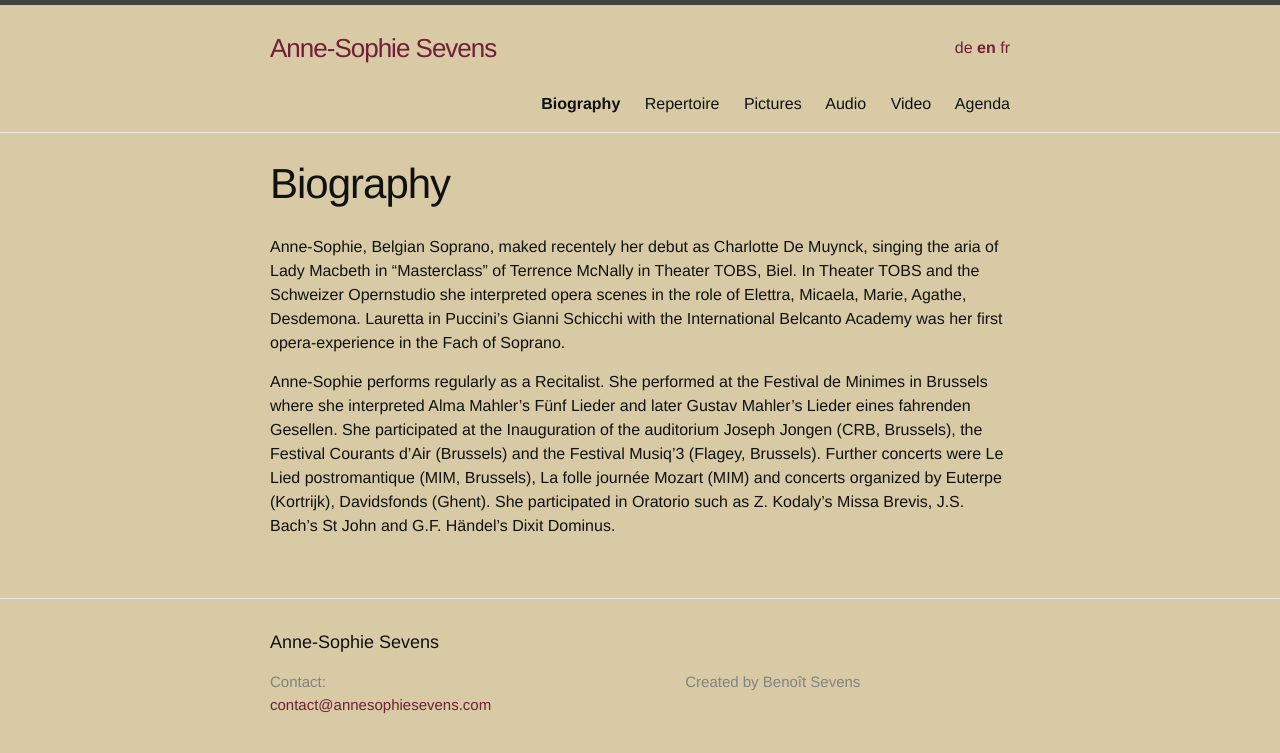
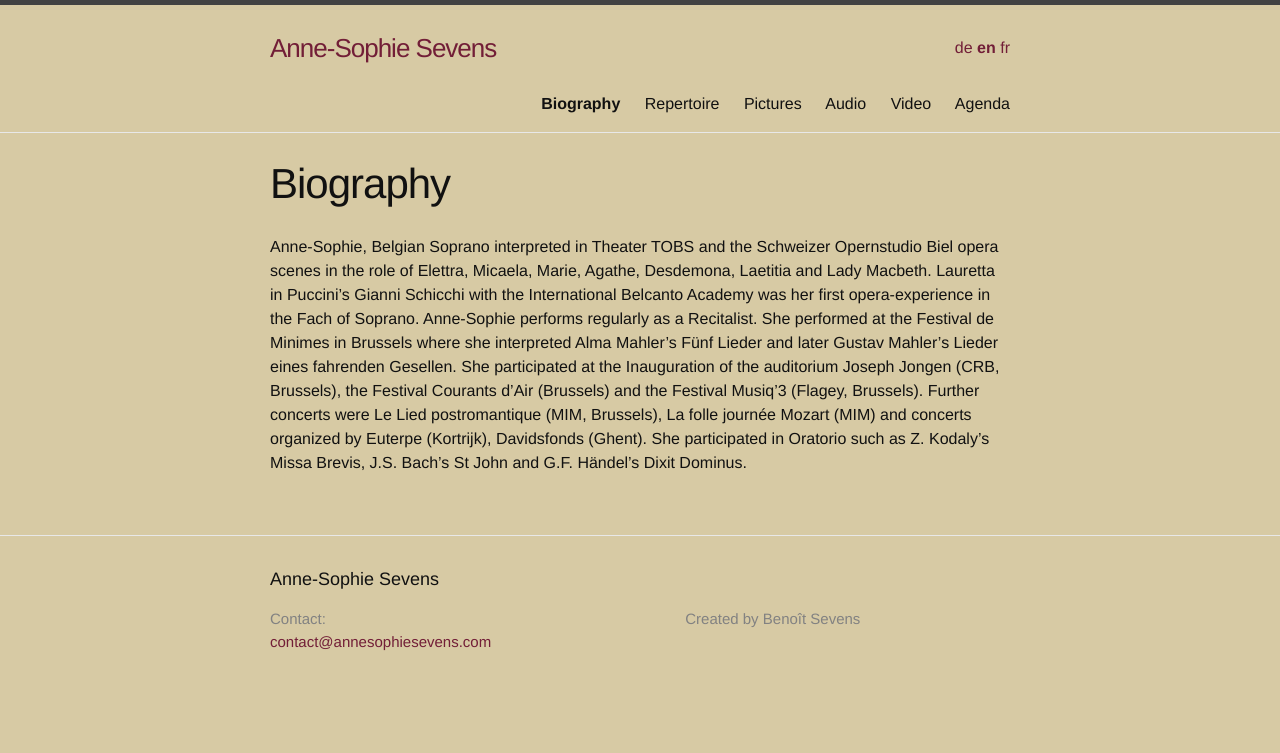
Before and after one commit to annesophie-sevens/annesophie-sevens.github.io, a Jekyll site: the page built from biography-en.md, in a window 1280 px wide. Shown: the top 753 px of the page. Built offline with Jekyll 4.4.1, drawn with Linux system fonts in a browser that asks for light colours.

Commit message:
Create biography-en.md

```diff
--- a/biography-en.md
+++ b/biography-en.md
@@ -9,7 +9,5 @@ ref: biography
 
 
 
-Anne-Sophie, Belgian Soprano, maked recentely her debut as Charlotte De Muynck, singing the aria of Lady Macbeth in "Masterclass" of Terrence McNally in Theater TOBS, Biel.
-In Theater TOBS and the Schweizer Opernstudio she interpreted opera scenes in the role of Elettra, Micaela, Marie, Agathe, Desdemona. Lauretta in Puccini’s Gianni Schicchi with the International Belcanto Academy was her first opera-experience in the Fach of Soprano.
-
+Anne-Sophie, Belgian Soprano interpreted in Theater TOBS and the Schweizer Opernstudio Biel opera scenes in the role of Elettra, Micaela, Marie, Agathe, Desdemona, Laetitia and Lady Macbeth. Lauretta in Puccini’s Gianni Schicchi with the International Belcanto Academy was her first opera-experience in the Fach of Soprano.
 Anne-Sophie performs regularly as a Recitalist. She performed at the Festival de Minimes in Brussels where she interpreted Alma Mahler’s Fünf Lieder and later Gustav Mahler’s Lieder eines fahrenden Gesellen. She participated at the Inauguration of the auditorium Joseph Jongen (CRB, Brussels), the Festival Courants d’Air (Brussels) and the Festival Musiq’3 (Flagey, Brussels). Further concerts were Le Lied postromantique (MIM, Brussels), La folle journée Mozart (MIM) and concerts organized by Euterpe (Kortrijk), Davidsfonds (Ghent). She participated in Oratorio such as Z. Kodaly’s Missa Brevis, J.S. Bach’s St John and G.F. Händel’s Dixit Dominus.
```
